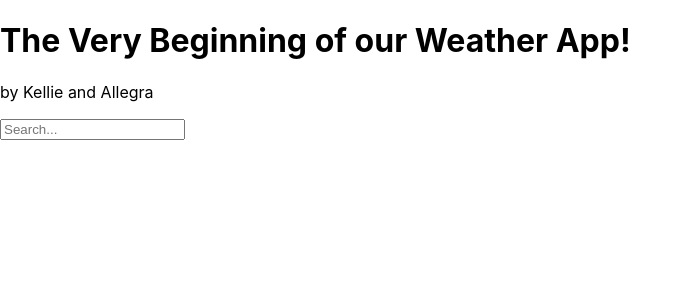
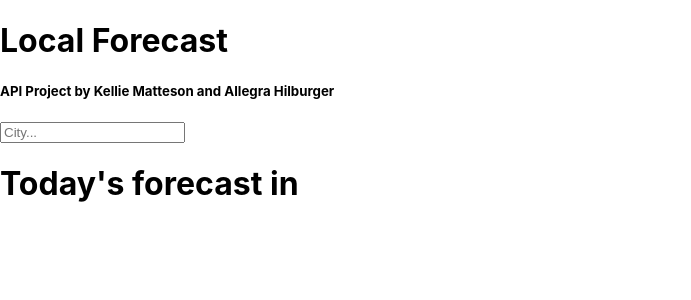
Before and after one commit to kelliematteson/weather-react-app, a React (Create React App) app: page / in a window 1280 px wide. Shown: the top 300 px of the page, without its empty margins (0-691 px from the left). Built offline with nearby package versions, Linux system fonts and the light colour scheme.

Commit message:
successfully called api. Can only access city name correctly. Made Components folder with daily.js and sevenDay.js files

```diff
--- a/package.json
+++ b/package.json
@@ -9,7 +9,8 @@
     "react": "^17.0.2",
     "react-dom": "^17.0.2",
     "react-scripts": "4.0.3",
-    "web-vitals": "^1.0.1"
+    "web-vitals": "^1.0.1",
+    "yarn": "^1.22.11"
   },
   "scripts": {
     "start": "react-scripts start",
--- a/src/App.js
+++ b/src/App.js
@@ -1,18 +1,21 @@
 import React, { useState } from 'react';
+import Daily from './Components/daily';
 
 const api = {
-  key: "670cb036800724c6a8fa3cec23b99a2b",
+  key: "28611cc9592fbb1dac90751910e454f6",
   base: "https://api.openweathermap.org/data/2.5/"
 }
 
 function App() {
-
+// holding var to grab input from visiter
   const [query, setQuery] = useState('');
+// holding var to allow the page to render dynamic weather info
   const [weather, setWeather] = useState({});
 
+// search bar var with an event listener for the query and triggers the setWeather useState change
   const search = e => {
     if(e.key === "Enter") {
-      fetch(`${api.base}weather?q=${query}&units=standard&APPID=${api.key}`)
+      fetch(`${api.base}weather?q=${query}&appid=${api.key}`)
         .then(res => res.json())
         .then(result => {
           setWeather(result);
@@ -23,18 +26,28 @@ function App() {
   }
   return (
     <div className="App">
-      <h1>The Very Beginning of our Weather App!</h1>
-      <p>by Kellie and Allegra</p>
+      <h1>Local Forecast</h1>
+      <h5>API Project by Kellie Matteson and Allegra Hilburger</h5>
       <main>
         <div className="search-box">
           <input
             type="text"
             className="search-bar"
-            placeholder="Search..."
+            placeholder="City..."
             onChange={e => setQuery(e.target.value)}
             value={query}
             onKeyPress={search}
             />
+        </div>
+        {/* Here we will place the daily forcast and the 7 day forcast below. These are both components that we will export here */}
+        <div className="daily_forecast">
+          {/* <Daily/> */}
+          <h1>Today's forecast in {weather.name}</h1>
+          {/* <h1>{weather.main.temp}</h1>
+          <img>{weather.weather.icon}</img> */}
+        </div>
+        <div className="sevenday_forecast">
+
         </div>
       </main>
     </div>
--- /dev/null
+++ b/src/Components/daily.js
@@ -0,0 +1,9 @@
+const React = require('react');
+
+export default function Daily(props){
+    return(
+        <h1>Current Forecast in {props.weather.name}</h1>
+        // <h1>{props.weather.main.temp}</h1>
+        // <img>{props.weather.weather.icon}</img>
+    )
+}
```
Also changed, not shown: src/Components/sevenDay.js (added), 1 other file (tests, documents, lock files or other folders).
